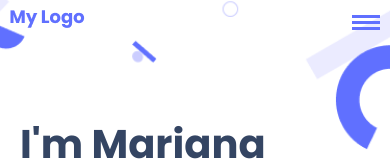
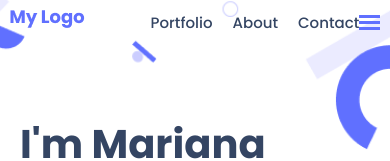
Before and after one commit to akhror-valiev/micronauts-portfolio, a website: page index.html in a window 390 px wide. Shown: the top 161 px of the page. Drawn offline with Linux system fonts and the light colour scheme.

Commit message:
Update the index.html and styles.css

```diff
--- a/index.html
+++ b/index.html
@@ -8,7 +8,7 @@
       rel="stylesheet"
     />
     <link rel="stylesheet" href="styles.css" />
-    <title>Portfolio Home</title>
+    <title>Portfolio | Home</title>
   </head>
 
   <body>
@@ -18,16 +18,16 @@
           <a href="index.html">
             <img class="rotation" src="images/logo.png" alt="Logo" />
           </a>
-          <ul class="desktop">
-            <li><a href="">Portfolio</a></li>
-            <li><a href="">About</a></li>
-            <li><a href="">Contact</a></li>
+          <ul class="nav-menu">
+            <li class="nav-item"><a class="nav-link" href="">Portfolio</a></li>
+            <li class="nav-item"><a class="nav-link" href="">About</a></li>
+            <li class="nav-item"><a class="nav-link" href="">Contact</a></li>
           </ul>
 
           <div class="hamburger-menu">
-            <div class="bar-top"></div>
-            <div class="bar-middle"></div>
-            <div class="bar-bottom"></div>
+            <div class="bar"></div>
+            <div class="bar"></div>
+            <div class="bar"></div>
           </div>
         </nav>
       </header>
--- a/styles.css
+++ b/styles.css
@@ -25,9 +25,9 @@ nav {
   width: 100%;
 }
 
-nav ul {
+.nav-menu {
   display: flex;
-  flex-direction: row;
+
   list-style-type: none;
   width: 100%;
   justify-content: end;
@@ -471,8 +471,12 @@ form .btn:hover {
     width: 100%;
   }
 
-  nav ul {
+  nav ul{
     display: none;
+  }
+
+  .nav-menu{
+   display: flex;
   }
 
   .main-section__header {
@@ -538,9 +542,8 @@ form .btn:hover {
     cursor: pointer;
   }
 
-  .bar-top,
-  .bar-middle,
-  .bar-bottom {
+
+  .bar{
     height: 3px;
     background-color: #6070ff;
   }
```
